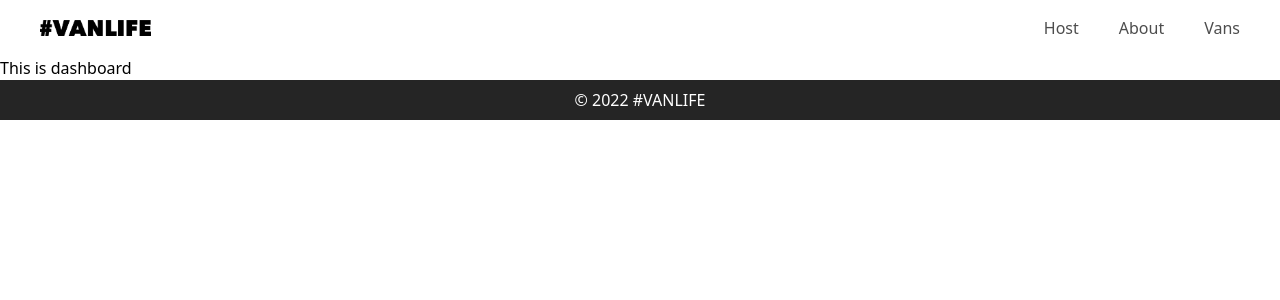
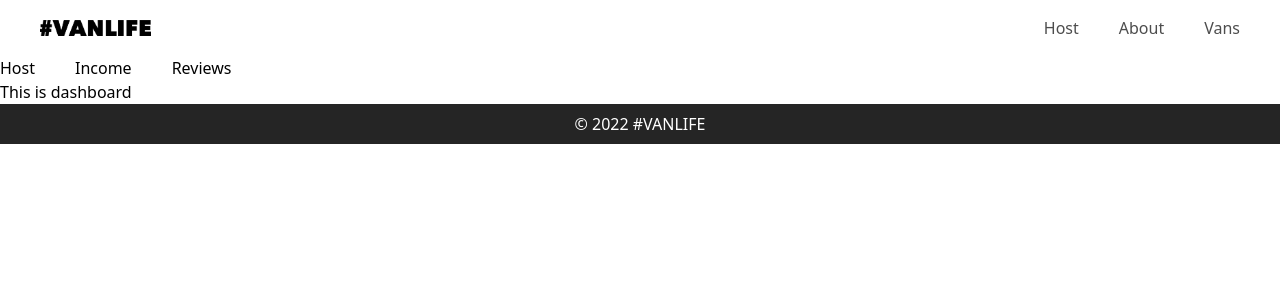
Before and after one commit to riyoneri/vanlife--react, a React (Create React App) app: page /host in a window 1280 px wide. Shown: the top 300 px of the page. Built offline with nearby package versions, Linux system fonts and the light colour scheme; what miragejs would draw is missing.

Commit message:
build: create HostHeader and HostLayout components

```diff
--- a/src/App.jsx
+++ b/src/App.jsx
@@ -6,11 +6,13 @@ import About from "./pages/About";
 import Vans from "./pages/Vans/Vans";
 import VansDetail from "./pages/Vans/VansDetail";
 import Host from "./pages/Host/Dashboard";
-import Income from "./pages/Host/Income"
-import Reviews from "./pages/Host/Reviews"
+import Income from "./pages/Host/Income";
+import Reviews from "./pages/Host/Reviews";
 
 // Components
-import Layout from "./components/Layout/Layout";
+import Layout from "./components/Layouts/MainLayout";
+import HostHeader from "./components/Headers/HostHeader";
+import HostLayout from "./components/Layouts/HostLayout";
 
 export default function App() {
   return (
@@ -18,12 +20,15 @@ export default function App() {
       <Routes>
         <Route element={<Layout />}>
           <Route path="/" element={<Home />} />
-          <Route path="/about" element={<About />} />
-          <Route path="/vans" element={<Vans />} />
-          <Route path="/vans/:id" element={<VansDetail />} />
-          <Route path="/host" element={<Host />} />
-          <Route path="/host/income" element={<Income />} />
-          <Route path="/host/reviews" element={<Reviews />} />
+          <Route path="about" element={<About />} />
+          <Route path="vans" element={<Vans />} />
+          <Route path="vans/:id" element={<VansDetail />} />
+
+          <Route path="host" element={<HostLayout />}>
+            <Route index element={<Host />} />
+            <Route path="income" element={<Income />} />
+            <Route path="reviews" element={<Reviews />} />
+          </Route>
         </Route>
       </Routes>
     </BrowserRouter>
--- /dev/null
+++ b/src/components/Headers/HostHeader.jsx
@@ -0,0 +1,11 @@
+import { Link } from "react-router-dom";
+
+export default function HostHeader() {
+  return (
+    <nav className="flex gap-10">
+      <Link to="/host">Host</Link>
+      <Link to="/host/income">Income</Link>
+      <Link to="/host/reviews">Reviews</Link>
+    </nav>
+  );
+}
--- a/src/components/Header/Header.jsx
+++ b/src/components/Headers/MainHeader.jsx
@@ -1,7 +1,7 @@
 import { Link } from "react-router-dom";
 import logoImg from "../../assets/images/logo.png";
 
-export default function Header() {
+export default function MainHeader() {
   return (
     <nav className="flex bg-white justify-between px-5 sm:px-10 py-4 items-center">
       <Link to="/">
--- /dev/null
+++ b/src/components/Layouts/HostLayout.jsx
@@ -0,0 +1,12 @@
+import { Outlet } from "react-router-dom";
+
+import HostHeader from "../Headers/HostHeader";
+
+export default function HostLayout() {
+  return (
+    <div>
+      <HostHeader />
+      <Outlet />
+    </div>
+  );
+}
--- a/src/components/Layout/Layout.jsx
+++ b/src/components/Layouts/MainLayout.jsx
@@ -1,5 +1,5 @@
 import { Outlet } from "react-router-dom";
-import Header from "../Header/Header";
+import Header from "../Headers/MainHeader";
 import Footer from "../Footer/Footer";
 
 export default function Layout() {
```
